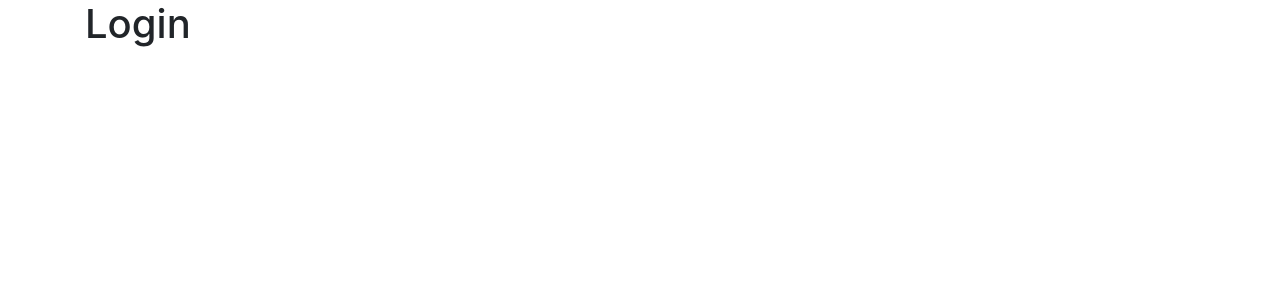
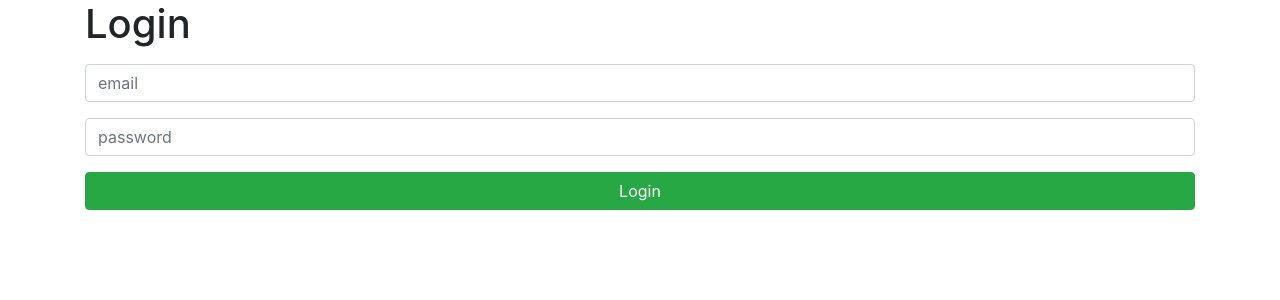
Before and after one commit to merinnaa/mortgage-application, a React (Create React App) app in the folder frontend/: page /login in a window 1280 px wide. Shown: the top 300 px of the page. Built offline with nearby package versions, Linux system fonts and the light colour scheme.

Commit message:
set the input form and fetch login route from backend

```diff
--- a/frontend/src/components/Login.js
+++ b/frontend/src/components/Login.js
@@ -1,10 +1,72 @@
-import React, {Fragment} from "react";
+import React, {Fragment, useState} from "react";
 
 
 const Login = ({setAuth})=> {
+  const [inputs, setInputs] = useState({
+    email:"",
+    password:""
+  })
+
+  const {email, password} = inputs;
+
+  const onChange = (e) => {
+    setInputs({ ...inputs, [e.target.name]: e.target.value});
+  }
+
+  const onSubmitForm = async (e) => {
+    e.preventDefault();
+    try {
+      const body = {email, password};
+
+      const response = await fetch("http://localhost:5000/auth/login", {
+        method: "POST",
+        headers : {"Content-Type" : "application/json"},
+        body: JSON.stringify(body)
+      });
+
+      const parseRes = await response.json();
+
+      if(parseRes.token) {
+        localStorage.setItem("token", parseRes.token);
+        setAuth(true);
+
+      }else {
+        setAuth(false)
+
+      }
+
+    } catch (error) {
+      console.error(error.message)
+
+    }
+  }
+
+
   return (
     <Fragment>
       <h1>Login</h1>
+      <form onSubmit = {onSubmitForm}>
+        <input
+          type="email"
+          name = "email"
+          placeholder="email"
+          className="form-control my-3"
+          value={email}
+          onChange={(e) => onChange(e)}
+
+        />
+        <input
+        type="password"
+        name = "password"
+        placeholder="password"
+        className="form-control my-3"
+        value={password}
+        onChange={(e) => onChange(e)}
+
+        />
+
+       <button className="btn btn-success btn-block">Login</button>
+      </form>
     </Fragment>
   )
 
```
